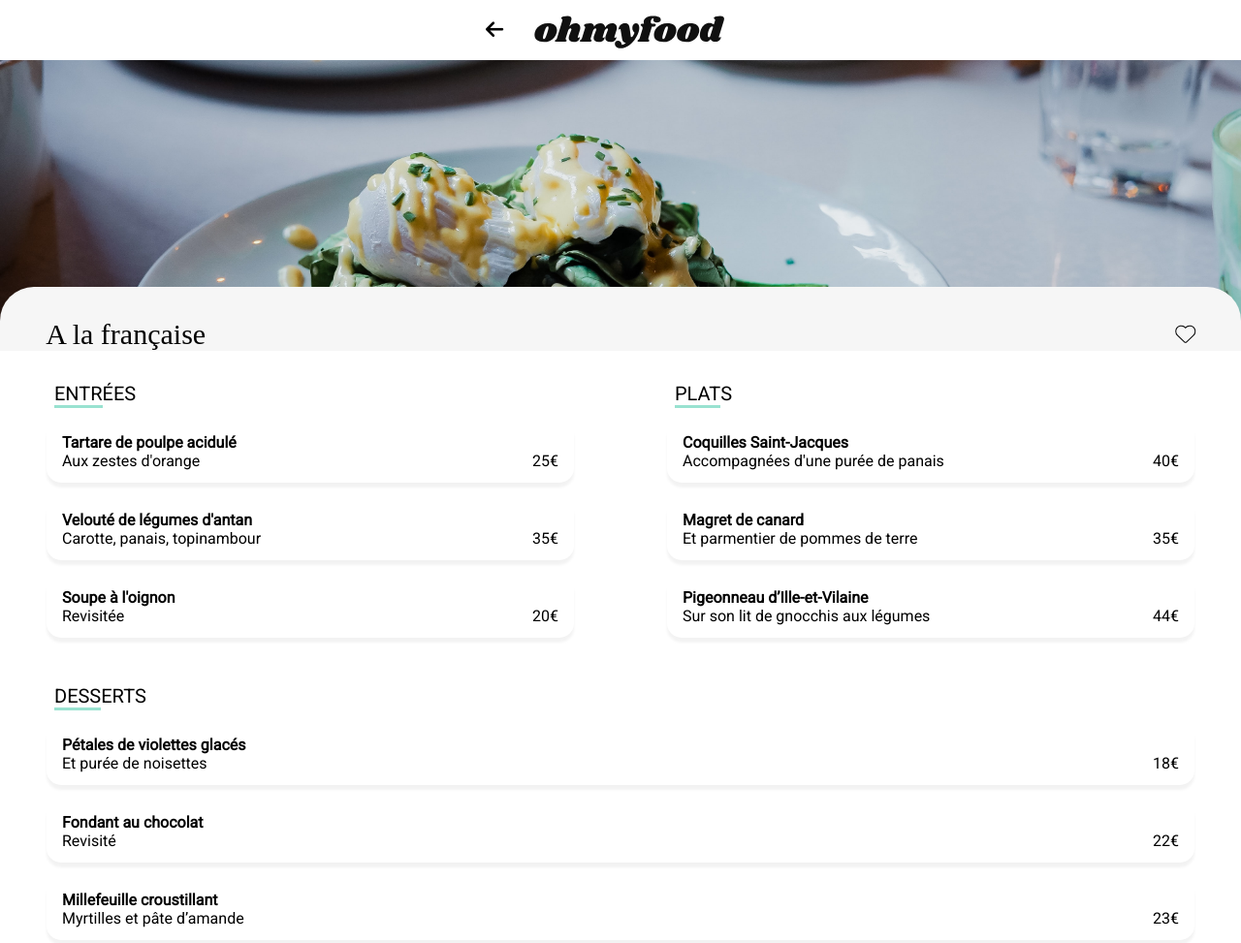
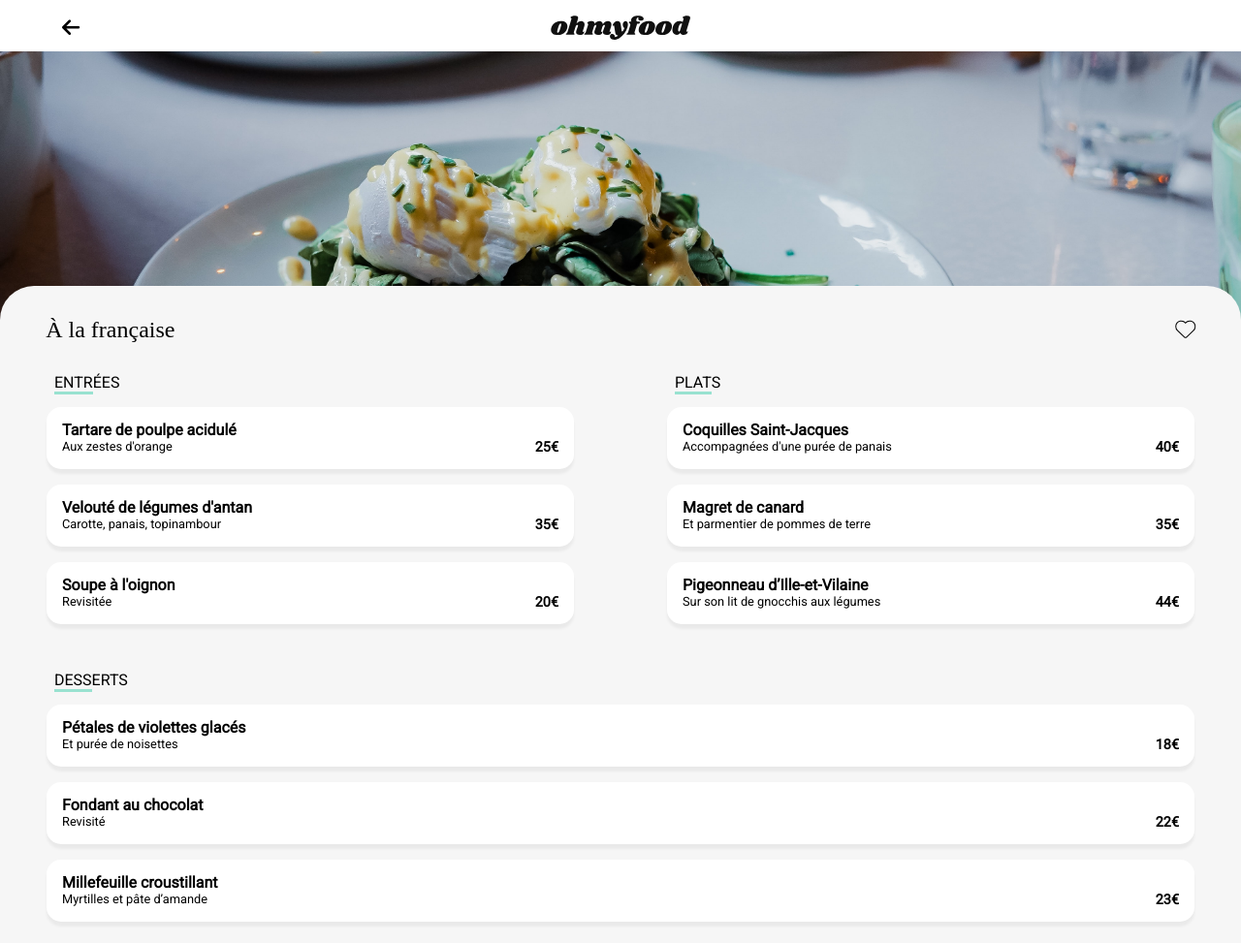
Before and after one commit to BenAliasMacc/BenoitRaymond_3_24052020, a website: page pages/page3.html in a window 1280 px wide. Shown: the top 973 px of the page at 97% size. Drawn offline with Linux system fonts and the light colour scheme; a web font is replaced by a local one.

Commit message:
finalisation

```diff
--- a/Nouveau document texte.txt
+++ b/Nouveau document texte.txt
@@ -0,0 +1,3 @@
+Header fléche
+Rétrécissement text menu
+positionnement image
--- a/pages/page3.html
+++ b/pages/page3.html
@@ -6,21 +6,26 @@
     <meta name="viewport" content="width=device-width, initial-scale=1.0">
     <script src="https://kit.fontawesome.com/39e2a55935.js" crossorigin="anonymous"></script>
     <link rel="stylesheet" href="../css/style.css">
-    <title>A la française - Cité rouge</title>
+    <title>À la française - Cité rouge</title>
 </head>
-<body class="background-menu">
+<body>
+    <div class="wrapper">
 
         <!-- En-tête -->
         <header class="container">
+            <div class="arrow">
                 <a href="../index.html"><i class="fas fa-arrow-left"></i></a>
-        <div class="logo"><img src="../assets/images/logo/ohmyfood@2x.svg" alt="Logo ohmyfood"></div>
+            </div>
+            <div class="logo">
+                <img src="../assets/images/logo/ohmyfood@2x.svg" alt="Logo ohmyfood">
+            </div>
         </header>
 
         <!-- Section 1 -->
         <section class="container illustration img-3">
             <div class="illustration__container">
                 <div class="illustration__container__content">
-                <h2>A la française</h2>
+                    <h2>À la française</h2>
                     <i class="fas fa-heart"></i>
                 </div>
             </div>
@@ -177,6 +182,6 @@
                 <li><a href="#">Contact</a></li>
             </ul>
         </footer>
-
+    </div>
 </body>
 </html>
--- a/sass/main.scss
+++ b/sass/main.scss
@@ -15,7 +15,7 @@ body
 {
     max-width: 1500px;
     font-family: "roboto", Arial, sans-serif;
-    font-size: 1rem;
+    font-size: 0.9rem;
     margin: auto;
 }
 .loader-spinner
@@ -55,10 +55,11 @@ h2
 {
     font-family: "shrikhand", "times New Roman", Times, serif;
     font-weight: lighter;
+    font-size: 1.5rem;
 }
 h3
 {
-    font-size: 1.5rem;
+    font-size: 1.25rem;
 }
 h4
 {
@@ -66,7 +67,7 @@ h4
 }
 h5
 {
-    font-size: 1.25rem;
+    font-size: 1rem;
     font-weight: normal;
     text-transform: uppercase;
     margin-left: 1.5rem;
@@ -81,12 +82,21 @@ header
 {
     background-color: white;
     display: flex;
+    position: relative;
     justify-content: center;
-    align-items: center;
+    .arrow
+    {
+        position: absolute;
+        top: 1.1rem;
+        left: 1rem;
+        @media (min-width: 768px)
+        {
+            left: 5%;
+        }
+    }
 }
 .fa-arrow-left
 {
-    position: relative;
     right: 2rem;
     font-size: 1.3rem;
 }
@@ -94,6 +104,11 @@ header
 {
     text-align: center;
     padding: 1rem 0rem 0.5rem 0rem;
+    img
+    {
+        width: 9rem;
+        height: auto;
+    }
 }
 
 /* SECTION 1 */
@@ -125,7 +140,7 @@ header
     margin-bottom: 3.1rem;
     &__contenu
     {
-        margin: 2.8rem 4rem 3.75rem 4rem;
+        margin: 2.8rem 2rem 3.75rem 2rem;
         h3, p
         {
             margin-bottom: 1rem;
@@ -393,6 +408,7 @@ footer
         font-size: 1.25rem;
         border-radius: 35px 35px 0px 0px;
         padding: 2rem 1rem 0rem 1rem;
+        margin-bottom: -1px;
         @media (min-width: 768px)
         {
             display: flex;
@@ -515,10 +531,15 @@ footer
                 padding: 0rem 1rem;
                 p
                 {
+                    font-size: 0.8rem;
                     margin-right: 1rem;
                     overflow: hidden;
                     text-overflow: ellipsis;
                     white-space: nowrap;
+                }
+                span
+                {
+                    font-weight: bold;
                 }
             }
             &__animation-check
```
Also changed, not shown: pages/page1.html (+6 -2 lines), pages/page2.html (+8 -3 lines), pages/page4.html (+8 -3 lines), css/style.css, 1 other file. Lines whose indentation alone changed are shown as unchanged.
